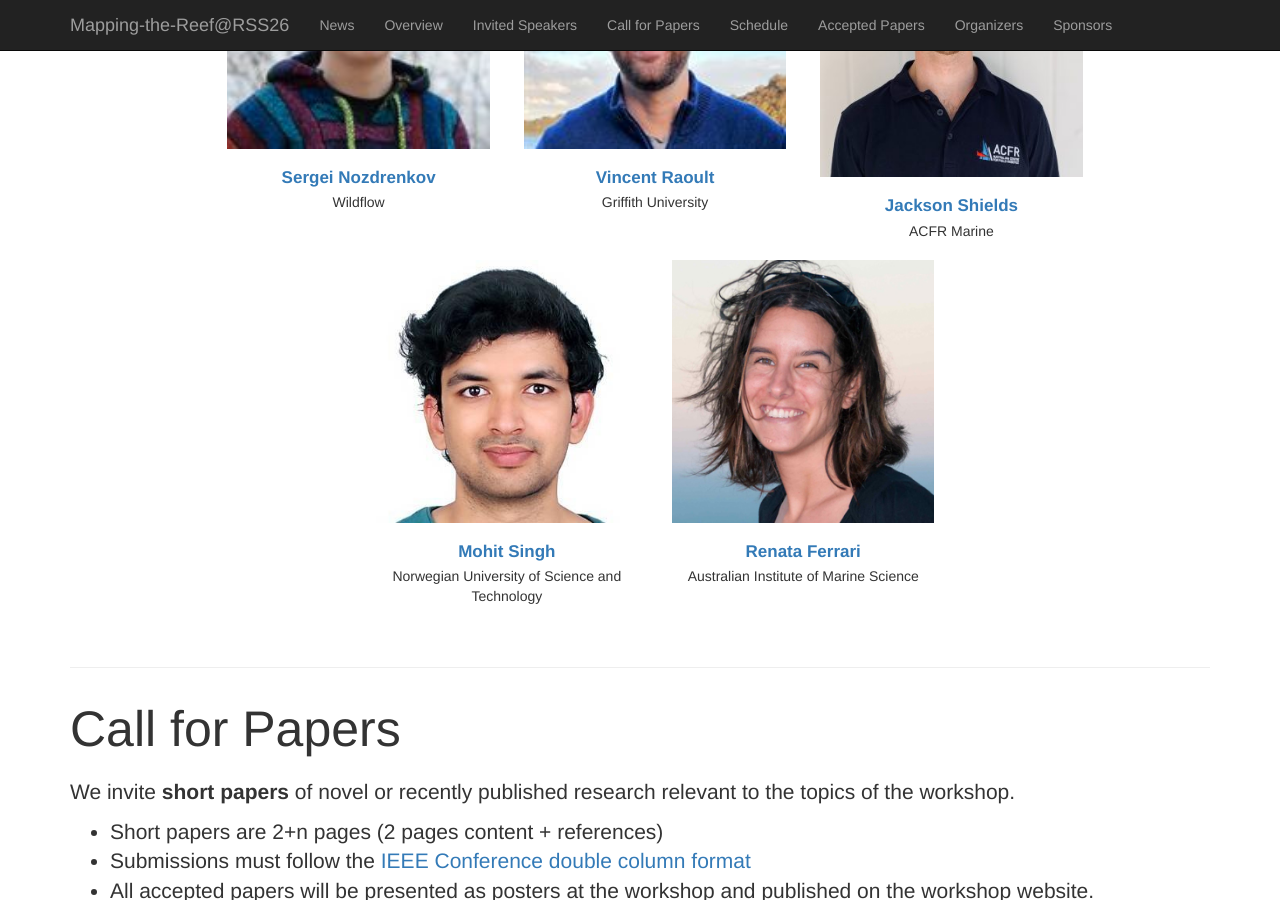
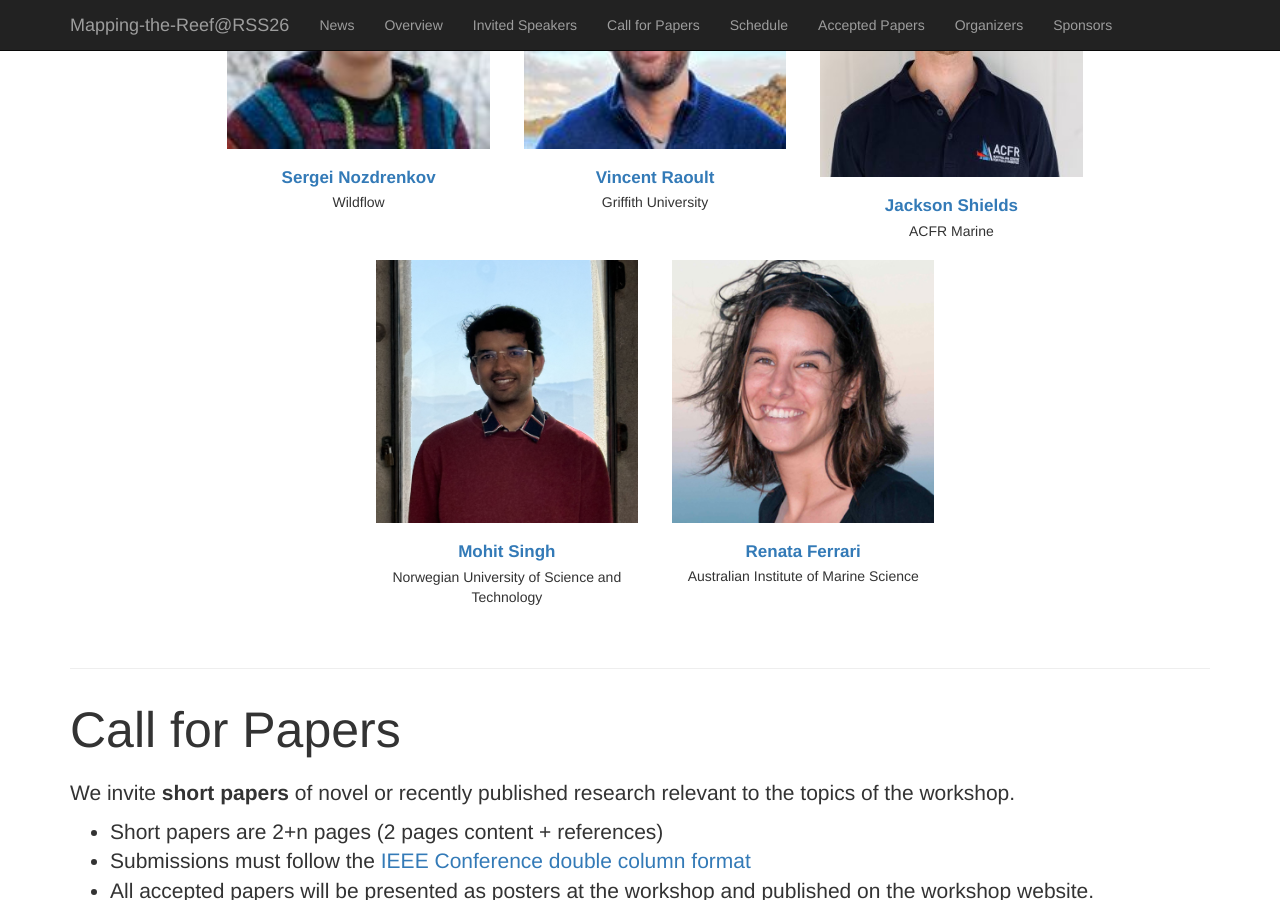
Before and after one commit to alejandrofontan/Mapping-the-Reef-RSS26, a Jekyll site: the page built from index.html, in a window 1280 px wide and 900 px high, scrolled down 1613 px. Built offline with Jekyll 4.4.1, drawn with Linux system fonts in a browser that asks for light colours.

Commit message:
updated Mohit's pic

```diff
--- a/_data/organizers.yaml
+++ b/_data/organizers.yaml
@@ -17,7 +17,7 @@
 #   affiliation: Singapore University of Technology and Design
 
 - name: Mohit Singh
-  image: /assets/images/mohit_singh.jpg
+  image: /assets/images/mohit_singh.jpeg
   web: https://www.ntnu.edu/employees/mohit.singh
   position: PhD Candidate
   affiliation: Norwegian University of Science and Technology
--- a/_data/speakers.yaml
+++ b/_data/speakers.yaml
@@ -29,7 +29,7 @@
 #   affiliation: Norwegian University of Science and Technology
 
 - name: Mohit Singh
-  image: /assets/images/mohit_singh.jpg
+  image: /assets/images/mohit_singh.jpeg
   web: https://www.aims.gov.au/about/our-people/dr-renata-ferrari
   position: PhD Candidate
   affiliation: Norwegian University of Science and Technology
```
Also changed, not shown: assets/images/mohit_singh.jpeg (added).
